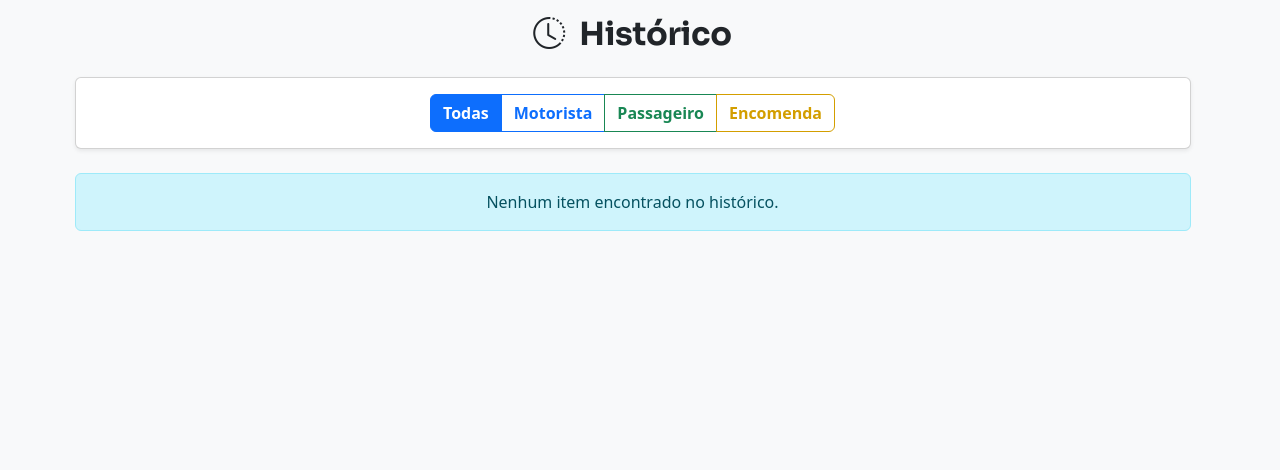
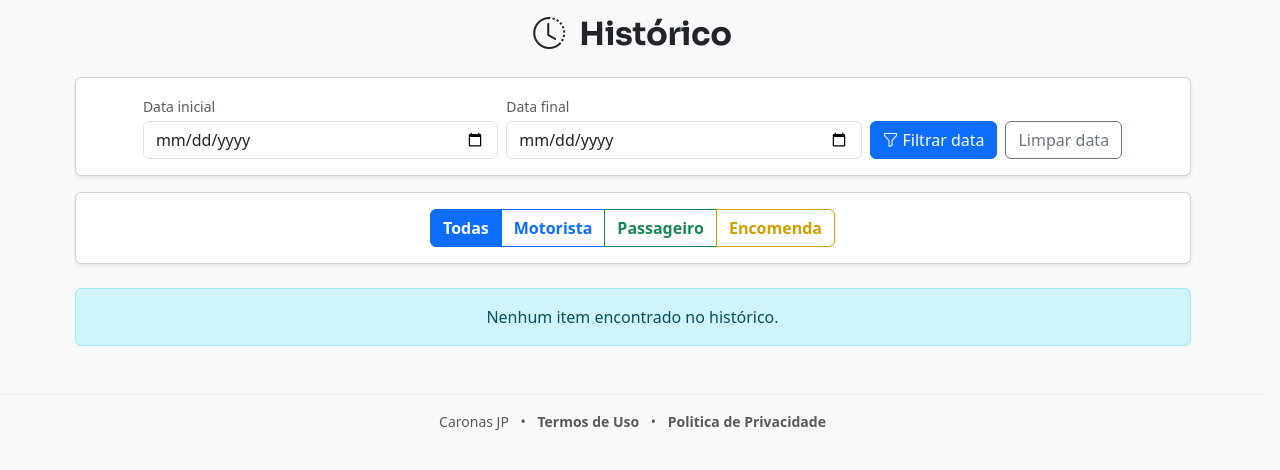
Before and after one commit to cesagoncalves/caronasjp, a Django app: page /historico/ in a window 1280 px wide. Shown: the part 79-549 px from the top of the page. Run offline with Django 5.2, Linux system fonts and the light colour scheme; the visitor is signed in with stand-in values (Sample User, id 1); data comes from the database, SQL or seed files in the repository; data that the repository does not hold is empty; some libraries are stand-ins or nearby versions.

Commit message:
termos e historico

```diff
--- a/static/js/historico.js
+++ b/static/js/historico.js
@@ -1,6 +1,16 @@
 console.log("historico.js carregado");
 
 let filtroHistoricoLocal = "todas";
+let dataInicialHistoricoLocal = "";
+let dataFinalHistoricoLocal = "";
+
+function dentroDoFiltroData(dataIso) {
+    const data = String(dataIso || "").slice(0, 10);
+    if (!data) return !dataInicialHistoricoLocal && !dataFinalHistoricoLocal;
+    if (dataInicialHistoricoLocal && data < dataInicialHistoricoLocal) return false;
+    if (dataFinalHistoricoLocal && data > dataFinalHistoricoLocal) return false;
+    return true;
+}
 
 function atualizarBotoesFiltroHistorico() {
     document.querySelectorAll("#filtros-historico-local [data-tipo]").forEach((btn) => {
@@ -15,9 +25,9 @@ function renderHistoricoLocal() {
         .sort((a, b) => new Date(b.data_solicitacao) - new Date(a.data_solicitacao));
 
     const lista = listaBase.filter((s) => {
-        if (filtroHistoricoLocal === "todas") return true;
         const tipo = (s.tipo || "carona").toLowerCase();
-        return tipo === filtroHistoricoLocal;
+        const passouTipo = filtroHistoricoLocal === "todas" || tipo === filtroHistoricoLocal;
+        return passouTipo && dentroDoFiltroData(s.carona_data);
     });
 
     const container = document.getElementById("lista-historico");
@@ -56,6 +66,37 @@ function renderHistoricoLocal() {
 document.addEventListener("DOMContentLoaded", async () => {
     if (document.body.dataset.page !== "historico-local") return;
 
+    const campoDataInicial = document.getElementById("filtro-data-inicial-local");
+    const campoDataFinal = document.getElementById("filtro-data-final-local");
+    const btnLimparData = document.getElementById("limpar-data-historico-local");
+
+    dataInicialHistoricoLocal = (campoDataInicial?.value || "").trim();
+    dataFinalHistoricoLocal = (campoDataFinal?.value || "").trim();
+
+    if (campoDataInicial) {
+        campoDataInicial.addEventListener("change", () => {
+            dataInicialHistoricoLocal = (campoDataInicial.value || "").trim();
+            renderHistoricoLocal();
+        });
+    }
+
+    if (campoDataFinal) {
+        campoDataFinal.addEventListener("change", () => {
+            dataFinalHistoricoLocal = (campoDataFinal.value || "").trim();
+            renderHistoricoLocal();
+        });
+    }
+
+    if (btnLimparData) {
+        btnLimparData.addEventListener("click", () => {
+            dataInicialHistoricoLocal = "";
+            dataFinalHistoricoLocal = "";
+            if (campoDataInicial) campoDataInicial.value = "";
+            if (campoDataFinal) campoDataFinal.value = "";
+            renderHistoricoLocal();
+        });
+    }
+
     const filtros = document.getElementById("filtros-historico-local");
     if (filtros) {
         filtros.addEventListener("click", (event) => {
--- a/templates/base.html
+++ b/templates/base.html
@@ -83,6 +83,14 @@
     .btn-footer-eq {
         flex: 1 1 200px;
         min-width: 180px;
+    }
+    .site-footer {
+        border-top: 1px solid #e9ecef;
+        background: #f8f9fa;
+    }
+    .site-footer a {
+        text-decoration: none;
+        font-weight: 600;
     }
     h1, h2,
     .modal-title {
@@ -1050,6 +1058,16 @@
     {% block content %}{% endblock %}
 </div>
 
+<footer class="site-footer py-3 mt-2">
+    <div class="container text-center small text-muted">
+        <span>Caronas JP</span>
+        <span class="mx-2">•</span>
+        <a href="{% url 'termos_uso' %}" class="text-muted">Termos de Uso</a>
+        <span class="mx-2">•</span>
+        <a href="{% url 'politica_privacidade' %}" class="text-muted">Politica de Privacidade</a>
+    </div>
+</footer>
+
 {% if messages %}
 <div class="modal fade" id="messageModal" tabindex="-1">
     <div class="modal-dialog modal-dialog-centered">
--- a/viagens/templates/viagens/historico.html
+++ b/viagens/templates/viagens/historico.html
@@ -63,13 +63,39 @@ data-page="historico-local"
 
 {% if user.is_authenticated %}
 
+<div class="card shadow-sm mb-3">
+    <div class="card-body">
+        <form method="get" class="row g-2 align-items-end justify-content-center">
+            <input type="hidden" name="tipo" value="{{ tipo|default:'todas' }}">
+            <div class="col-12 col-md-4">
+                <label for="id_data_inicial" class="form-label small text-muted mb-1">Data inicial</label>
+                <input type="date" id="id_data_inicial" name="data_inicial" class="form-control" value="{{ data_inicial }}">
+            </div>
+            <div class="col-12 col-md-4">
+                <label for="id_data_final" class="form-label small text-muted mb-1">Data final</label>
+                <input type="date" id="id_data_final" name="data_final" class="form-control" value="{{ data_final }}">
+            </div>
+            <div class="col-12 col-md-auto d-grid">
+                <button type="submit" class="btn btn-primary">
+                    <i class="bi bi-funnel me-1"></i>Filtrar data
+                </button>
+            </div>
+            <div class="col-12 col-md-auto d-grid">
+                <a href="?tipo={{ tipo|default:'todas' }}" class="btn btn-outline-secondary">
+                    Limpar data
+                </a>
+            </div>
+        </form>
+    </div>
+</div>
+
 <div class="card shadow-sm mb-4">
     <div class="card-body text-center">
         <div class="btn-group flex-wrap">
-            <a href="?tipo=todas" class="btn btn-filtro btn-filtro--todas {% if tipo == 'todas' %}is-active{% endif %}">Todas</a>
-            <a href="?tipo=motorista" class="btn btn-filtro btn-filtro--motorista {% if tipo == 'motorista' %}is-active{% endif %}">Motorista</a>
-            <a href="?tipo=passageiro" class="btn btn-filtro btn-filtro--passageiro {% if tipo == 'passageiro' %}is-active{% endif %}">Passageiro</a>
-            <a href="?tipo=encomenda" class="btn btn-filtro btn-filtro--encomenda {% if tipo == 'encomenda' %}is-active{% endif %}">Encomenda</a>
+            <a href="?tipo=todas{{ filtro_data_qs }}" class="btn btn-filtro btn-filtro--todas {% if tipo == 'todas' %}is-active{% endif %}">Todas</a>
+            <a href="?tipo=motorista{{ filtro_data_qs }}" class="btn btn-filtro btn-filtro--motorista {% if tipo == 'motorista' %}is-active{% endif %}">Motorista</a>
+            <a href="?tipo=passageiro{{ filtro_data_qs }}" class="btn btn-filtro btn-filtro--passageiro {% if tipo == 'passageiro' %}is-active{% endif %}">Passageiro</a>
+            <a href="?tipo=encomenda{{ filtro_data_qs }}" class="btn btn-filtro btn-filtro--encomenda {% if tipo == 'encomenda' %}is-active{% endif %}">Encomenda</a>
         </div>
     </div>
 </div>
@@ -124,6 +150,25 @@ data-page="historico-local"
 {% endif %}
 
 {% else %}
+<div class="card shadow-sm mb-3">
+    <div class="card-body">
+        <div class="row g-2 align-items-end justify-content-center">
+            <div class="col-12 col-md-4">
+                <label for="filtro-data-inicial-local" class="form-label small text-muted mb-1">Data inicial</label>
+                <input type="date" id="filtro-data-inicial-local" class="form-control" value="{{ data_inicial }}">
+            </div>
+            <div class="col-12 col-md-4">
+                <label for="filtro-data-final-local" class="form-label small text-muted mb-1">Data final</label>
+                <input type="date" id="filtro-data-final-local" class="form-control" value="{{ data_final }}">
+            </div>
+            <div class="col-12 col-md-auto d-grid">
+                <button type="button" id="limpar-data-historico-local" class="btn btn-outline-secondary">
+                    Limpar data
+                </button>
+            </div>
+        </div>
+    </div>
+</div>
 <div class="card shadow-sm mb-4">
     <div class="card-body text-center">
         <div class="btn-group flex-wrap" id="filtros-historico-local">
--- a/viagens/urls.py
+++ b/viagens/urls.py
@@ -36,4 +36,6 @@ urlpatterns = [
     path("notificacoes/marcar-lidas/", views.marcar_notificacoes_como_lidas, name="marcar_notificacoes_como_lidas"),
     path("notificacoes/limpar/", views.limpar_notificacoes, name="limpar_notificacoes"),
     path("notificacoes/abrir/<int:notificacao_id>/", views.abrir_notificacao, name="abrir_notificacao"),
+    path("termos-de-uso/", views.termos_uso, name="termos_uso"),
+    path("politica-de-privacidade/", views.politica_privacidade, name="politica_privacidade"),
 ]
--- a/viagens/views.py
+++ b/viagens/views.py
@@ -12,6 +12,7 @@ from django.views.decorators.csrf import csrf_protect
 from django.db import transaction
 from django.utils.html import format_html
 from django.core.paginator import Paginator
+from django.utils.dateparse import parse_date
 from difflib import SequenceMatcher
 import re
 import unicodedata
@@ -1348,12 +1349,37 @@ def concluir_carona(request, carona_id):
 
 def historico_viagens(request):
     tipo = request.GET.get('tipo', 'todas')
+    data_inicial_raw = (request.GET.get("data_inicial") or "").strip()
+    data_final_raw = (request.GET.get("data_final") or "").strip()
+    data_inicial = parse_date(data_inicial_raw) if data_inicial_raw else None
+    data_final = parse_date(data_final_raw) if data_final_raw else None
+    if data_inicial and data_final and data_inicial > data_final:
+        data_inicial, data_final = data_final, data_inicial
+
+    filtro_data_carona = Q()
+    if data_inicial:
+        filtro_data_carona &= Q(data__gte=data_inicial)
+    if data_final:
+        filtro_data_carona &= Q(data__lte=data_final)
+
+    filtro_data_encomenda = Q()
+    if data_inicial:
+        filtro_data_encomenda &= Q(carona__data__gte=data_inicial)
+    if data_final:
+        filtro_data_encomenda &= Q(carona__data__lte=data_final)
+
+    filtro_data_qs = ""
+    if data_inicial:
+        filtro_data_qs += f"&data_inicial={data_inicial.isoformat()}"
+    if data_final:
+        filtro_data_qs += f"&data_final={data_final.isoformat()}"
+
     caronas = Carona.objects.none()
     historico_itens = []
     solicitacoes = None
 
     if request.user.is_authenticated:
-        base_filter = Q(status='concluida')
+        base_filter = Q(status='concluida') & filtro_data_carona
 
         if tipo == 'motorista':
             filtro = base_filter & Q(motorista=request.user)
@@ -1404,6 +1430,7 @@ def historico_viagens(request):
                     Q(carona__motorista=request.user) |
                     Q(solicitante=request.user)
                 )
+                .filter(filtro_data_encomenda)
                 .distinct()
                 .order_by('-carona__data', '-carona__hora', '-data_solicitacao')
             )
@@ -1438,7 +1465,18 @@ def historico_viagens(request):
         'historico_itens': historico_itens,
         'solicitacoes': solicitacoes,
         'tipo': tipo,
+        "data_inicial": data_inicial.isoformat() if data_inicial else "",
+        "data_final": data_final.isoformat() if data_final else "",
+        "filtro_data_qs": filtro_data_qs,
     })
+
+
+def termos_uso(request):
+    return render(request, "viagens/termos_uso.html")
+
+
+def politica_privacidade(request):
+    return render(request, "viagens/politica_privacidade.html")
 
 def api_estado_caronas(request):
     ids = request.GET.get("ids", "")
```
Also changed, not shown: viagens/templates/viagens/politica_privacidade.html (added, +38 -0 lines), viagens/templates/viagens/termos_uso.html (added, +32 -0 lines).
